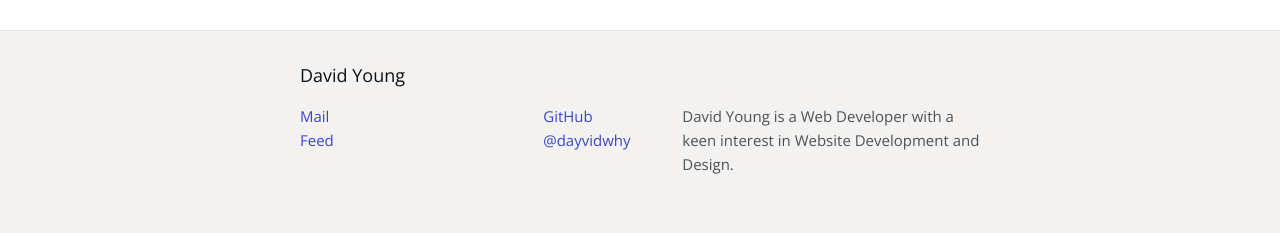
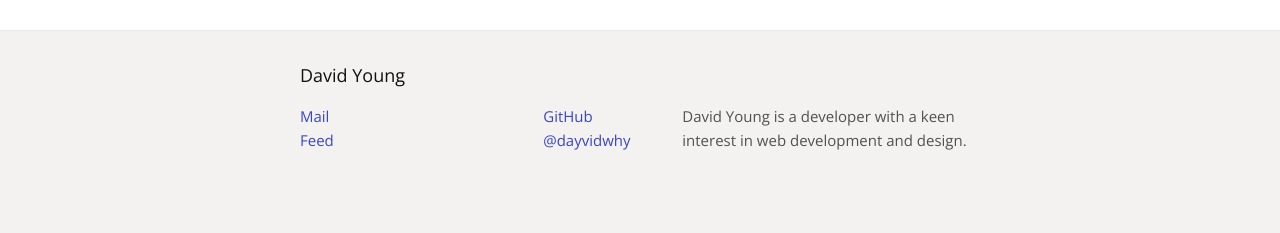
Before and after one commit to dayvidwhy/dayvidwhy.github.io, a Jekyll site: the page built from _pages/index.html, in a window 1280 px wide. Shown: the part 1589-1822 px from the top of the page. Built offline with Jekyll 4.4.1, drawn with Linux system fonts in a browser that asks for light colours; after the commit the page ends 1801 px from its top, so only the background shows below that.

Commit message:
Update _config.yml

```diff
--- a/_config.yml
+++ b/_config.yml
@@ -20,7 +20,7 @@ open_url: true
 # custom properties
 title: David Young
 email: hello@davidyoung.tech
-description: "David Young is a Web Developer with a keen interest in Website Development and Design."
+description: "David Young is a developer with a keen interest in web development and design."
 base_keywords: "web, developer, blog, web developer, david, young, david young"
 url: "https://davidyoung.tech"
 theme_colour: "#F4F2F0"
```
